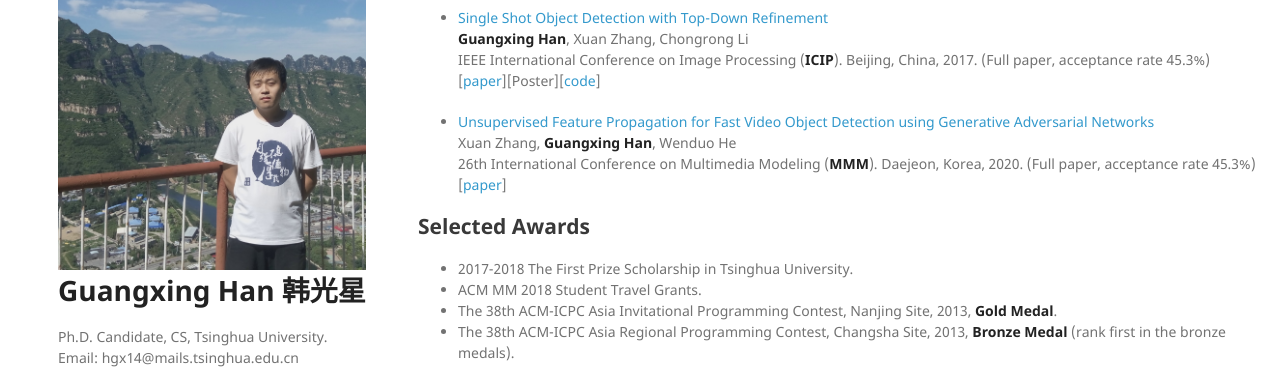
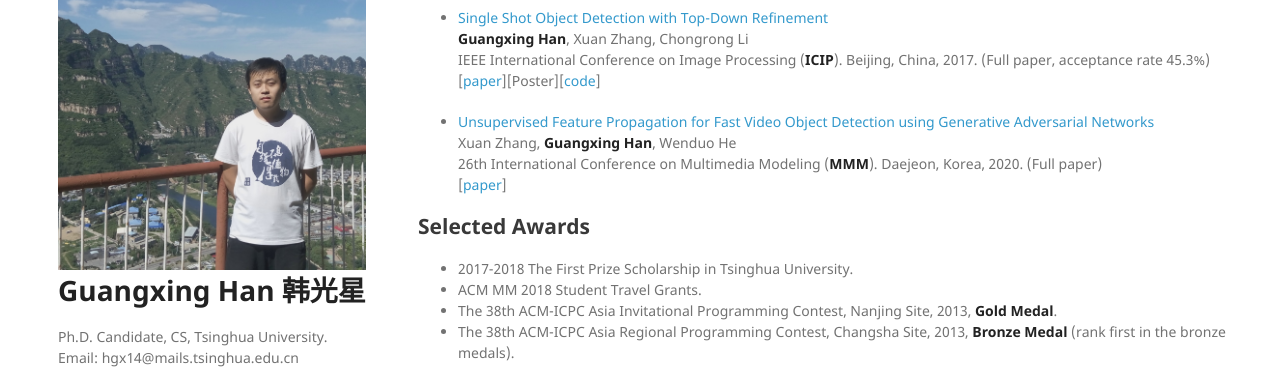
Before and after one commit to GuangxingHan/guangxinghan.github.io, a Jekyll site: the page built from index.md, in a window 1280 px wide and 900 px high, scrolled down 456 px. Shown: the part 106-475 px from the top of the window. Built offline with Jekyll 4.4.1, drawn with Linux system fonts in a browser that asks for light colours; nearby versions of some CDN libraries; our own code applies the rules of GitHub Pages for plain Markdown files; a style sheet for code colours, icons or effects is not loaded.

Commit message:
Update index.md

```diff
--- a/index.md
+++ b/index.md
@@ -14,7 +14,7 @@ My current research topics include object detection in images and videos, optica
 
 * <a href="https://ieeexplore.ieee.org/document/8296905/">Single Shot Object Detection with Top-Down Refinement</a><br> **Guangxing Han**, Xuan Zhang, Chongrong Li<br> IEEE International Conference on Image Processing (**ICIP**). Beijing, China, 2017. (Full paper, acceptance rate 45.3%)<br>[[paper](https://guangxinghan.github.io/papers/ICIP_2017.pdf)][Poster][[code](https://github.com/GuangxingHan/SSD-TDR)]
 
-* <a href="https://guangxinghan.github.io">Unsupervised Feature Propagation for Fast Video Object Detection using Generative Adversarial Networks</a><br> Xuan Zhang, **Guangxing Han**, Wenduo He<br> 26th International Conference on Multimedia Modeling (**MMM**). Daejeon, Korea, 2020. (Full paper, acceptance rate 45.3%)<br>[[paper](https://guangxinghan.github.io)]
+* <a href="https://guangxinghan.github.io">Unsupervised Feature Propagation for Fast Video Object Detection using Generative Adversarial Networks</a><br> Xuan Zhang, **Guangxing Han**, Wenduo He<br> 26th International Conference on Multimedia Modeling (**MMM**). Daejeon, Korea, 2020. (Full paper)<br>[[paper](https://guangxinghan.github.io)]
 
 ## Selected Awards
 
```
